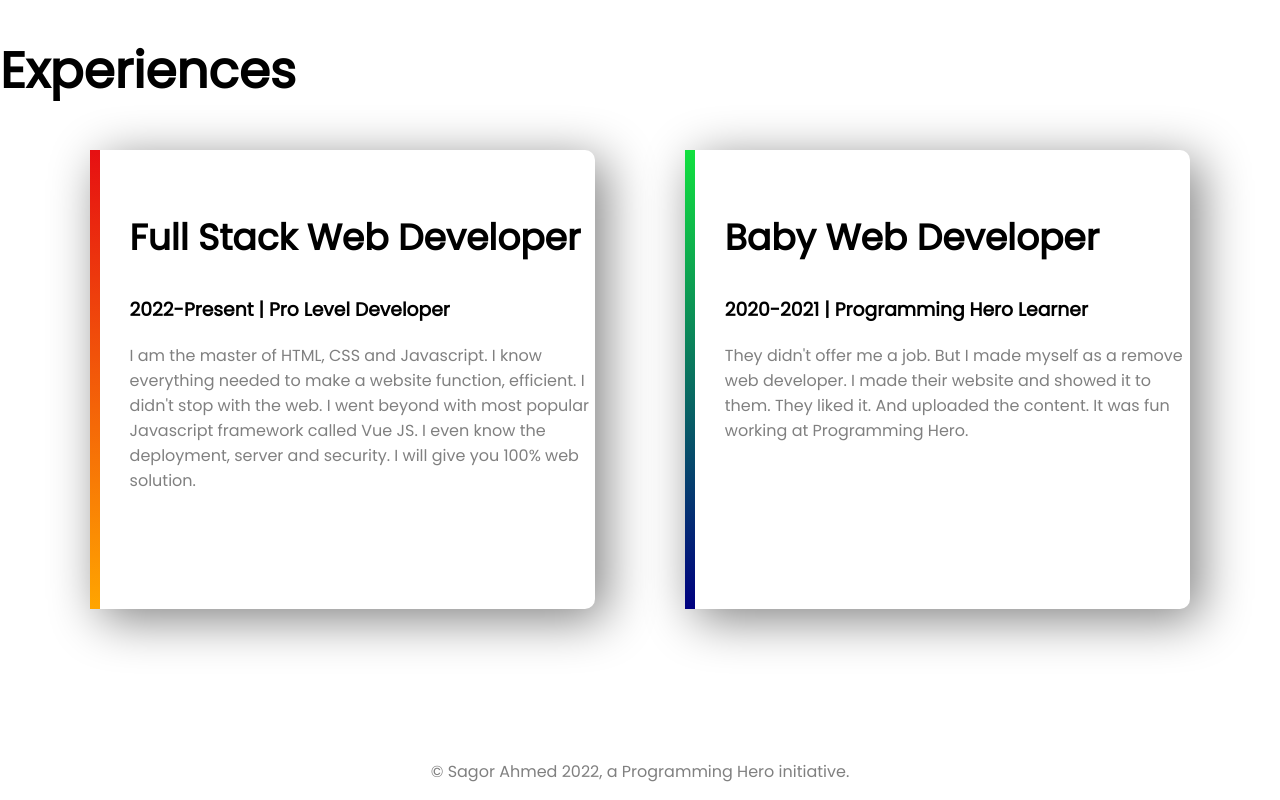
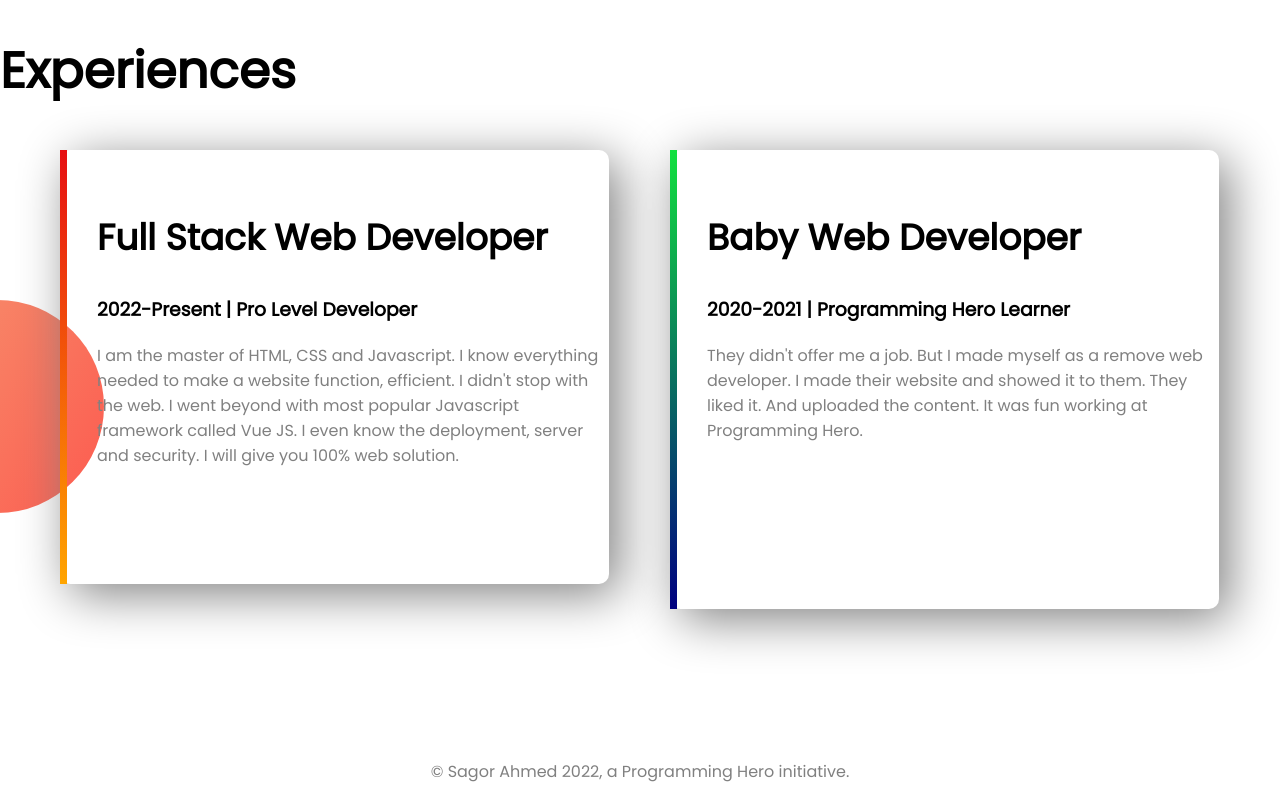
Before and after one commit to sagorsanthia/modified-portfolio, a plain HTML site: page index.html in a window 1280 px wide. Shown: the part 1218-2018 px from the top of the page. Drawn offline with Linux system fonts and the light colour scheme.

Commit message:
now all done

```diff
--- a/index.html
+++ b/index.html
@@ -37,7 +37,7 @@
   <section>
     <h1>Experiences</h1>
     <div class="flexible exp-section">
-      <div class="width width-1">
+      <div class="width">
         <div class="border-1">
           <h2>Full Stack Web Developer</h2>
           <h3>2022-Present | Pro Level Developer</h3>
@@ -45,7 +45,7 @@
         </div>
 
       </div>
-      <div class="width width-2">
+      <div class="width">
         <div class="border-2">
           <h2>Baby Web Developer</h2>
         <h3>2020-2021 | Programming Hero Learner</h3>
--- a/style.css
+++ b/style.css
@@ -53,23 +53,28 @@ p {
 }
 .exp-section {
   margin-bottom: 150px;
-
+  background-image: url(images/exp-bg.png);
+  background-repeat: no-repeat;
+  background-position: 0 150px;
+  padding-left: 60px;
 }
 .border-1 {
   box-shadow: 10px 10px 50px gray;
   padding: 30px 5px 100px 30px;
   border-image: linear-gradient(rgb(230, 15, 18), orange);
   border-image-slice: 1;
-  border-left: 10px solid;
+  border-left: 7px solid;
   border-radius: 10px;
+  margin-right: 10%;
 }
 .border-2 {
   box-shadow: 10px 10px 50px gray;
   padding: 30px 5px 150px 30px;
   border-image: linear-gradient(rgb(18, 225, 63), navy);
   border-image-slice: 1;
-  border-left: 10px solid;
+  border-left: 7px solid;
   border-radius: 10px;
+  margin-right: 10%;
 }
 footer {
   text-align: center;
```
